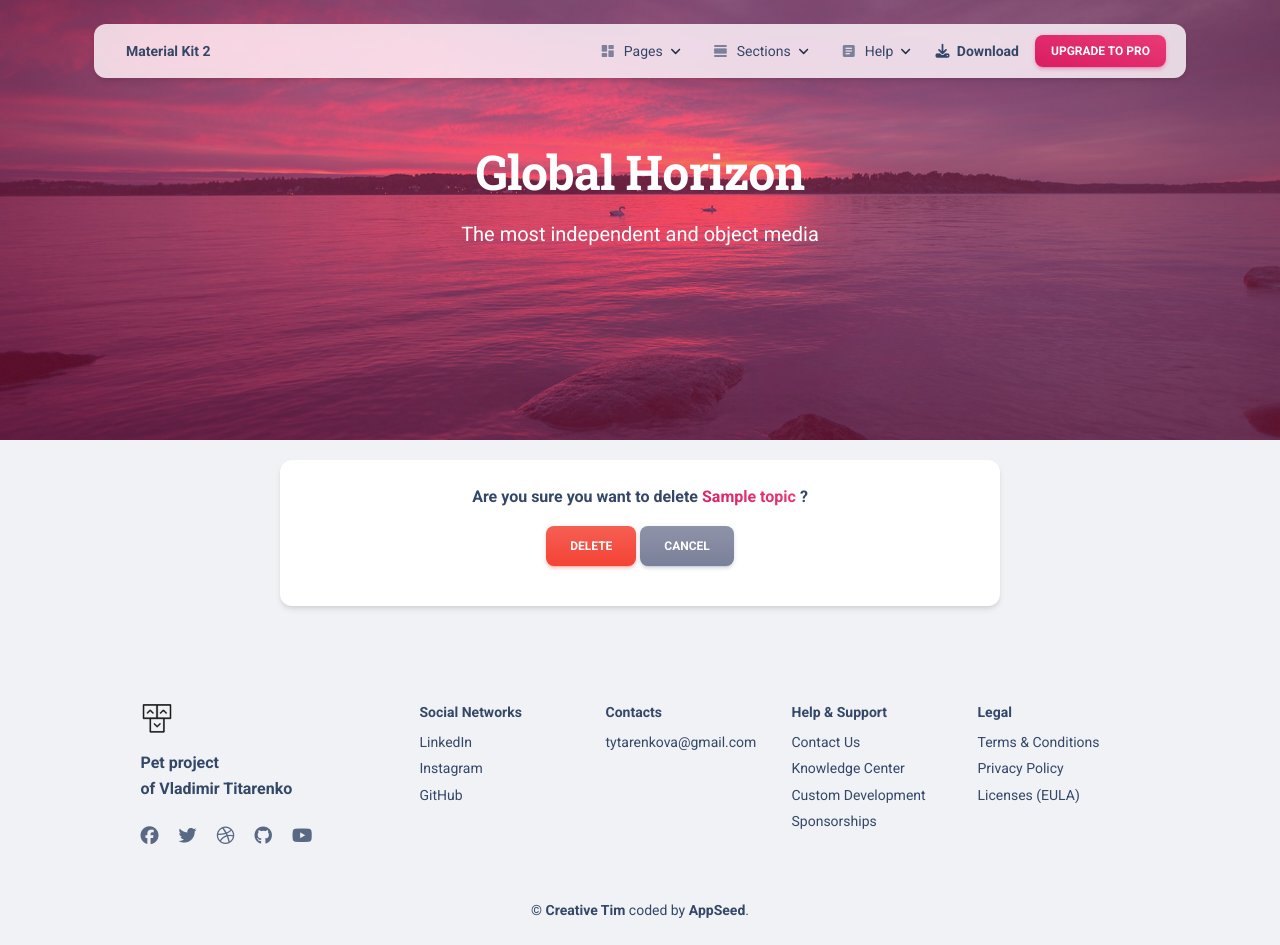
After one commit to T-Vlad-96/Global-Horizon, a Django app: page /topics/delete/1/ in a window 1280 px wide. The commit adds this page. Run offline with Django 4.2, Linux system fonts and the light colour scheme; tables that the repository leaves empty hold one stand-in row (values such as "Sample post"); some libraries are stand-ins or nearby versions.

Commit message:
feat: Add TopicDelete view with url and template. Add link to TopicDelete to topic_list.html
- Add TopicDelete view as subclass of generic.DeleteView with template_name='newspapers_tracker/topic_confirm_delete.html' and success url 'topic_list'
- Add url route to TopicDelete view under name topic-delete
- Add newspapers_tracker/topic_confirm_delete.html where redefine block content
- Add link to topic-delete view to topic_list.html

```diff
--- a/newspapers_tracker/urls.py
+++ b/newspapers_tracker/urls.py
@@ -5,6 +5,7 @@ from newspapers_tracker.views import (
     TopicListView,
     TopicCreateView,
     TopicUpdateView,
+    TopicDeleteView,
 )
 
 app_name = "newspapers_tracker"
@@ -14,5 +15,6 @@ urlpatterns = [
     path("topics/", TopicListView.as_view(), name="topic-list"),
     path("topics/create/", TopicCreateView.as_view(), name="topic-create"),
     path("topics/udpate/<int:pk>/", TopicUpdateView.as_view(), name="topic-update"),
+    path("topics/delete/<int:pk>/", TopicDeleteView.as_view(), name="topic-delete"),
 
 ]
--- a/newspapers_tracker/views.py
+++ b/newspapers_tracker/views.py
@@ -36,3 +36,8 @@ class TopicUpdateView(generic.UpdateView):
     model = Topic
     form_class = TopicForm
     success_url = reverse_lazy("newspapers_tracker:topic-list ")
+
+class TopicDeleteView(generic.DeleteView):
+    model = Topic
+    template_name = "newspapers_tracker/topic_confirm_delete.html"
+    success_url = reverse_lazy("newspapers_tracker:topic-list")
--- /dev/null
+++ b/templates/newspapers_tracker/topic_confirm_delete.html
@@ -0,0 +1,33 @@
+{% extends "layouts/base.html" %}
+{% load crispy_forms_tags %}
+
+{% block content %}
+  <section class="pt-1">
+    <div class="container">
+      <div class="row justify-content-center">
+        <div class="col-lg-8 text-center">
+          <div class="card mt-3">
+            <div class="card-body">
+              <form action="" method="post" class="text-dark">
+                {% csrf_token %}
+                <p class="fw-bold">
+                  Are you sure you want to delete
+                  <span class="text-primary text-gradient">{{ topic.name }}</span>
+                  ?
+                </p>
+                <input type="submit" value="delete" class="btn btn-danger bg-gradient">
+                <button
+                  type="button"
+                  class="btn btn-secondary bg-gradient"
+                  onclick="javascript:history.back()"
+                >
+                  Cancel
+                </button>
+              </form>
+            </div>
+          </div>
+        </div>
+      </div>
+    </div>
+  </section>
+{% endblock content %}
```
Also changed, not shown: templates/newspapers_tracker/topic_list.html (+6 -1 lines).
